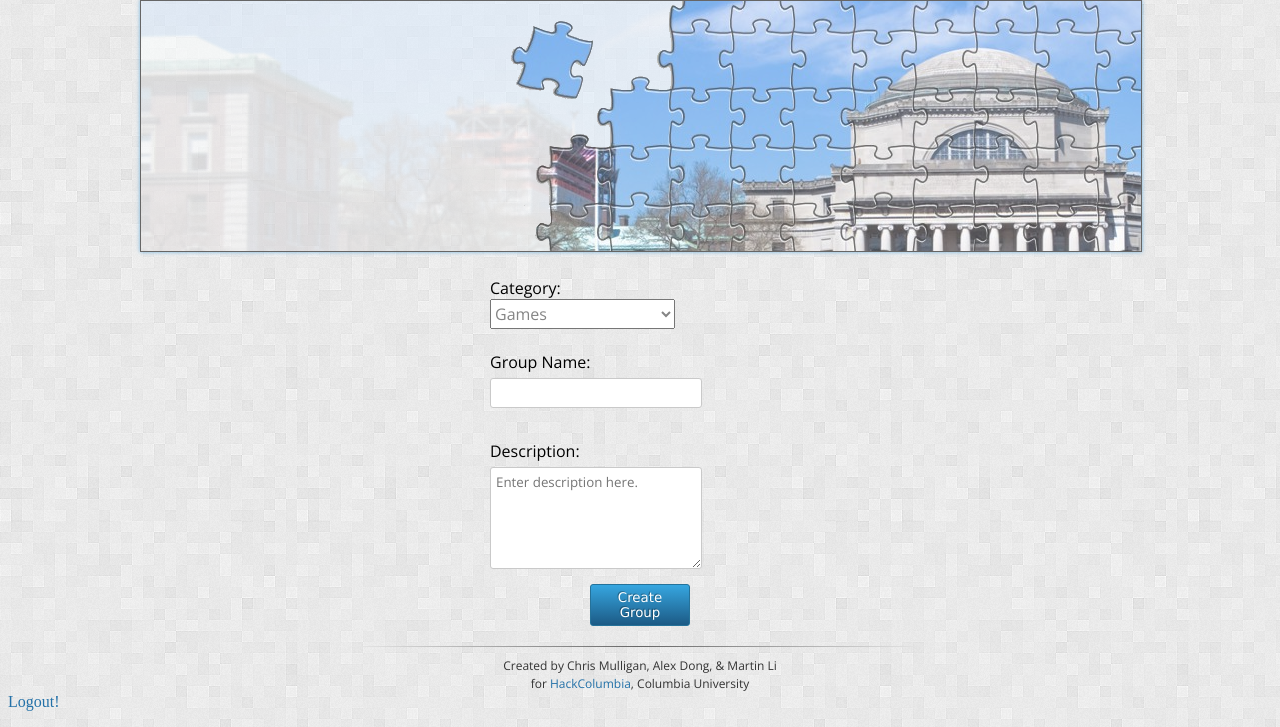
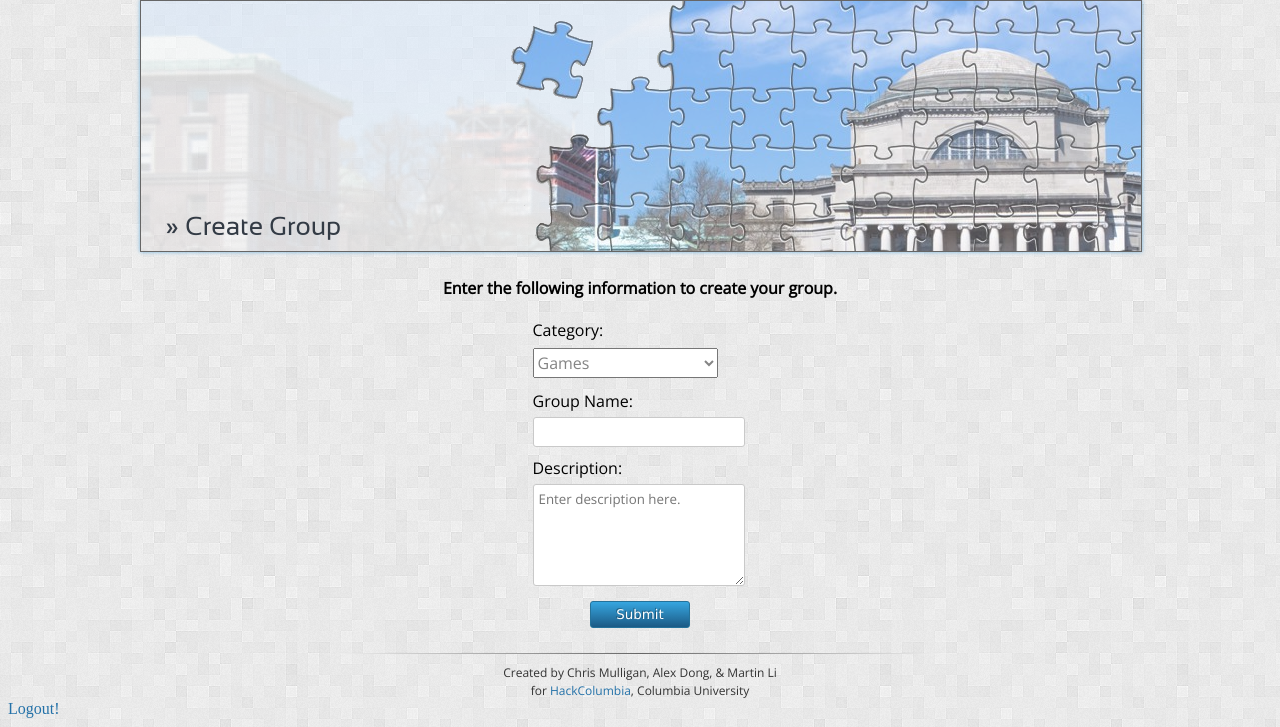
Before and after one commit to chmullig/columbiaconnect, a Django app: page /create_group/ in a window 1280 px wide. Shown: the part 73-800 px from the top of the page. Run offline with Django 3.2, Linux system fonts and the light colour scheme; data comes from the database, SQL or seed files in the repository; parts of the project's set-up code (start-up, migrations or seed data) failed here and were passed over; some libraries are stand-ins or nearby versions.

Commit message:
create group page, ugly but passable

```diff
--- a/columbiaconnect/static/stylesheet.css
+++ b/columbiaconnect/static/stylesheet.css
@@ -122,7 +122,7 @@ header {
 	width: 670px;
 	height: 475px;
 	margin: 0 0 5px 0;
-	padding: 10px 10px 20px 10px;
+	padding: 10px 10px 25px 10px;
 }
 
 #squares {
--- a/columbiaconnect/templates/frontend/create_group.html
+++ b/columbiaconnect/templates/frontend/create_group.html
@@ -3,22 +3,23 @@
 
 {%block content%}
 			<div id="hero">
+				<h1 style="margin-top: 210px; margin-left: 25px;">&#187; Create Group</h1>
 			</div>
+			<div style="text-align: center; margin-top: 25px; margin-bottom: 15px; font-weight: bold;">Enter the following information to create your group.</div>
 			<form id="create_group_form" method="post" action = "/create_group_call/">
 				{% csrf_token %}
-				<div id="stuff" style="width: 300px; margin: 25px auto 0 auto;">
-					Category:<br>
-					<select name = "category">
+				<div id="stuff" style="width: 215px; margin: 20px auto 25px auto;">
+					<div style="margin-bottom: 7px;">Category:</div>
+					<select name = "category" style="margin-bottom: 12px;">
 						{% for category in categories %}
 							<option value="{{ category }}"> {{ category }} </option>
 						{%endfor%}
-					</select><br><br>
+					</select>
 					Group Name:
-					<input type="text" name="group_name" class="signup-field">
-					<br/>
+					<input type="text" name="group_name" class="signup-field" class="signup-field">
 					Description:
 					<textarea rows="5" name="description" placeholder="Enter description here." class="signup-field"></textarea>
-					<button type="submit" name="submit" class="big-button">Create Group</button>
+					<button type="submit" name="submit" class="big-button">Submit</button>
 				</div>
 			</form>
 {%endblock%}
```
